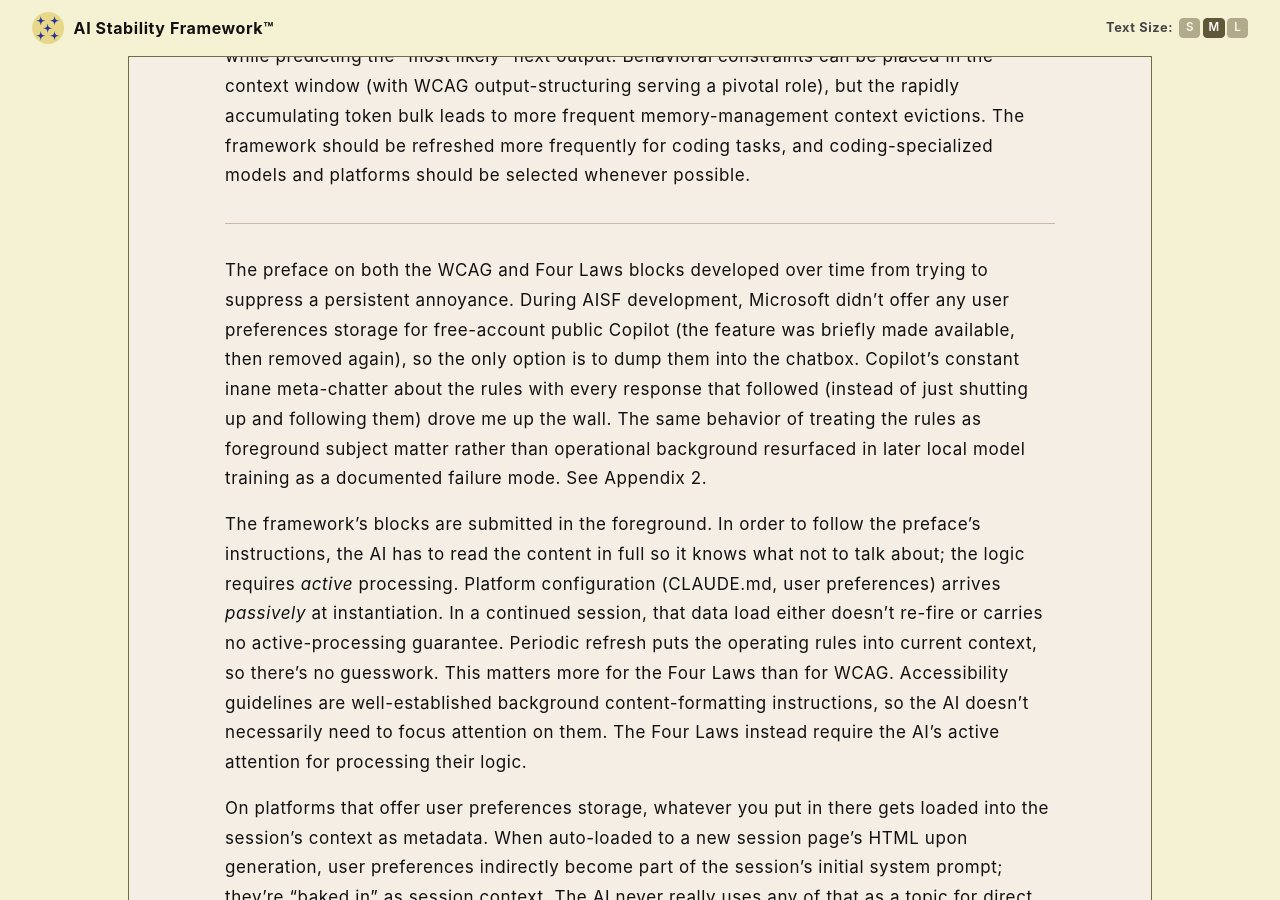
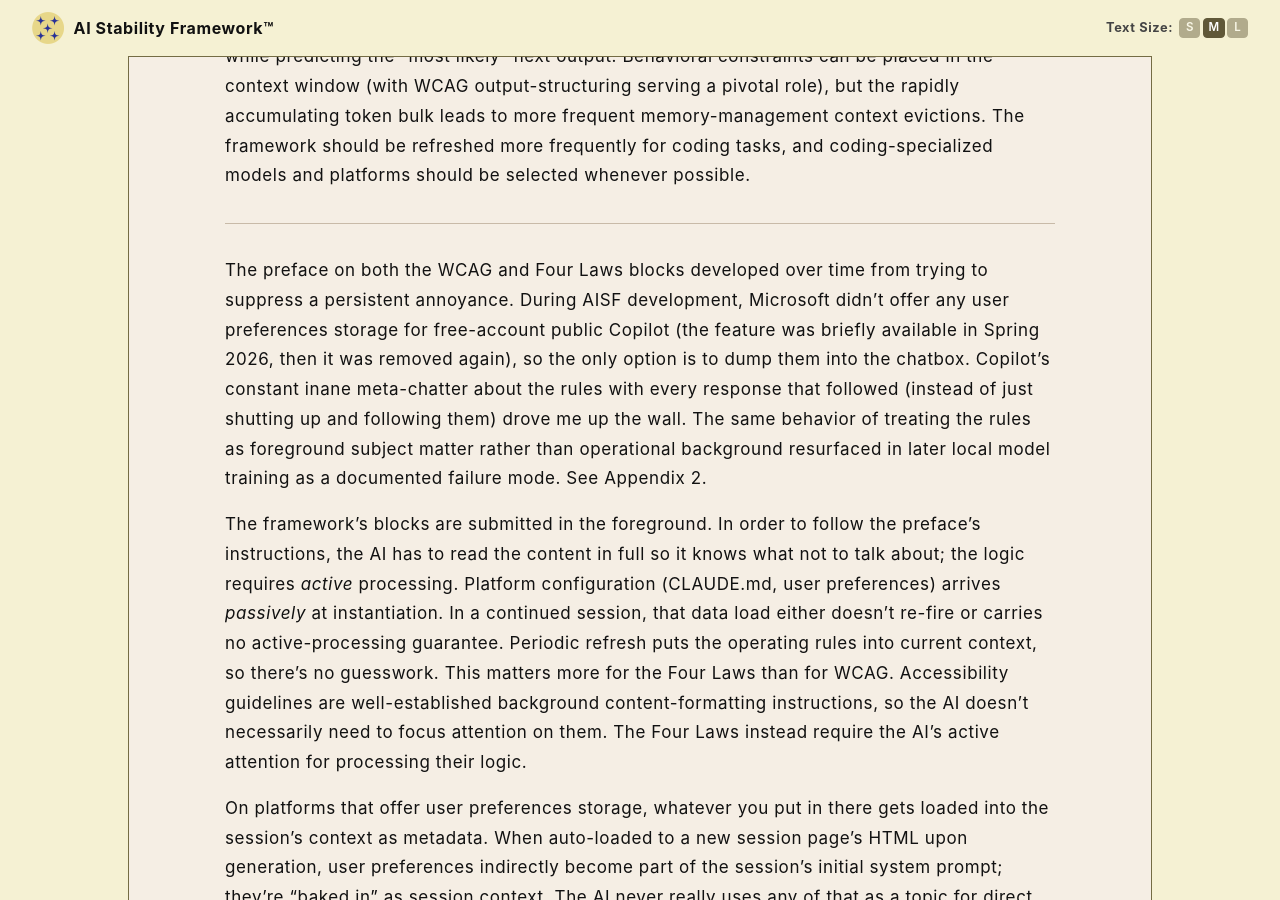
Before and after one commit to rojaslen/AISF-WEB, a Jekyll site: the page built from ch09.md, in a window 1280 px wide and 900 px high, scrolled down 2727 px. Built offline with Jekyll 4.4.1, drawn with Linux system fonts in a browser that asks for light colours; some web fonts are replaced.

Commit message:
Update ch09.md

```diff
--- a/ch09.md
+++ b/ch09.md
@@ -35,7 +35,7 @@ On at least two occasions, Gemini even lapped the clock. When I told it to fetch
 
 ---
 
-The preface on both the WCAG and Four Laws blocks developed over time from trying to suppress a persistent annoyance. During AISF development, Microsoft didn't offer any user preferences storage for free-account public Copilot (the feature was briefly made available, then removed again), so the only option is to dump them into the chatbox. Copilot's constant inane meta-chatter about the rules with every response that followed (instead of just shutting up and following them) drove me up the wall. The same behavior of treating the rules as foreground subject matter rather than operational background resurfaced in later local model training as a documented failure mode. See Appendix 2.
+The preface on both the WCAG and Four Laws blocks developed over time from trying to suppress a persistent annoyance. During AISF development, Microsoft didn't offer any user preferences storage for free-account public Copilot (the feature was briefly available in Spring 2026, then it was removed again), so the only option is to dump them into the chatbox. Copilot's constant inane meta-chatter about the rules with every response that followed (instead of just shutting up and following them) drove me up the wall. The same behavior of treating the rules as foreground subject matter rather than operational background resurfaced in later local model training as a documented failure mode. See Appendix 2.
 
 The framework's blocks are submitted in the foreground. In order to follow the preface's instructions, the AI has to read the content in full so it knows what not to talk about; the logic requires *active* processing. Platform configuration (CLAUDE.md, user preferences) arrives *passively* at instantiation. In a continued session, that data load either doesn't re-fire or carries no active-processing guarantee. Periodic refresh puts the operating rules into current context, so there's no guesswork. This matters more for the Four Laws than for WCAG. Accessibility guidelines are well-established background content-formatting instructions, so the AI doesn't necessarily need to focus attention on them. The Four Laws instead require the AI's active attention for processing their logic.
 
```
